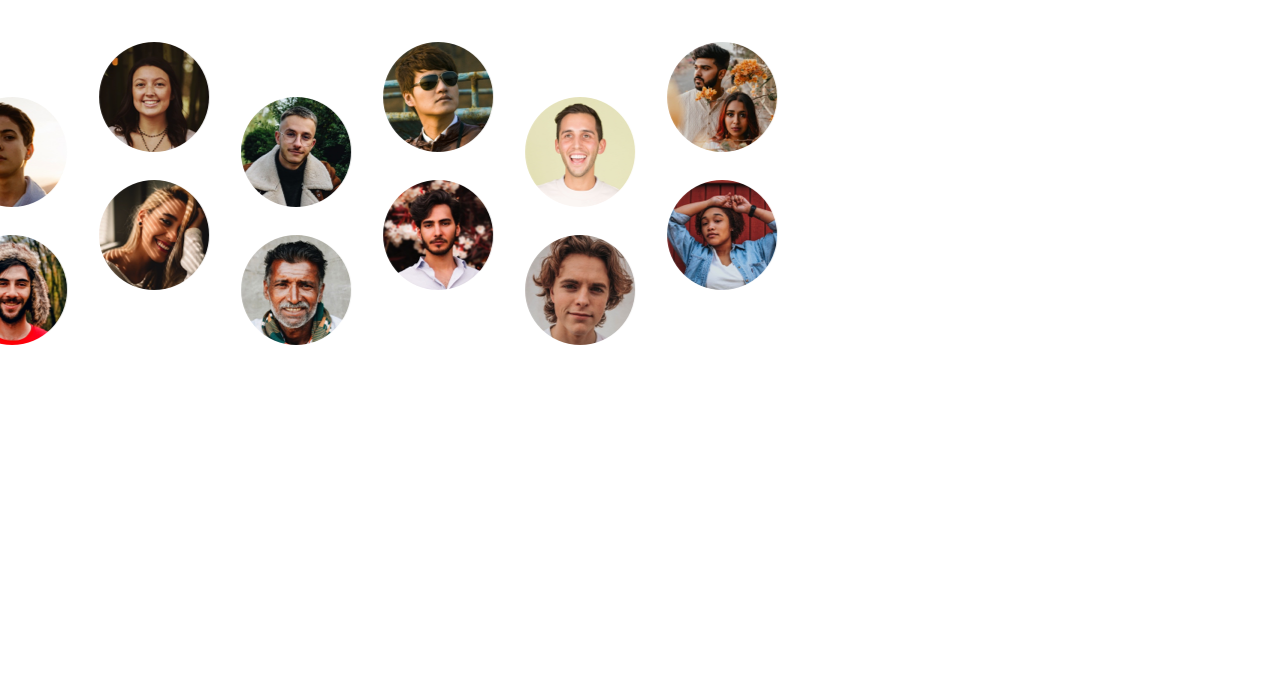
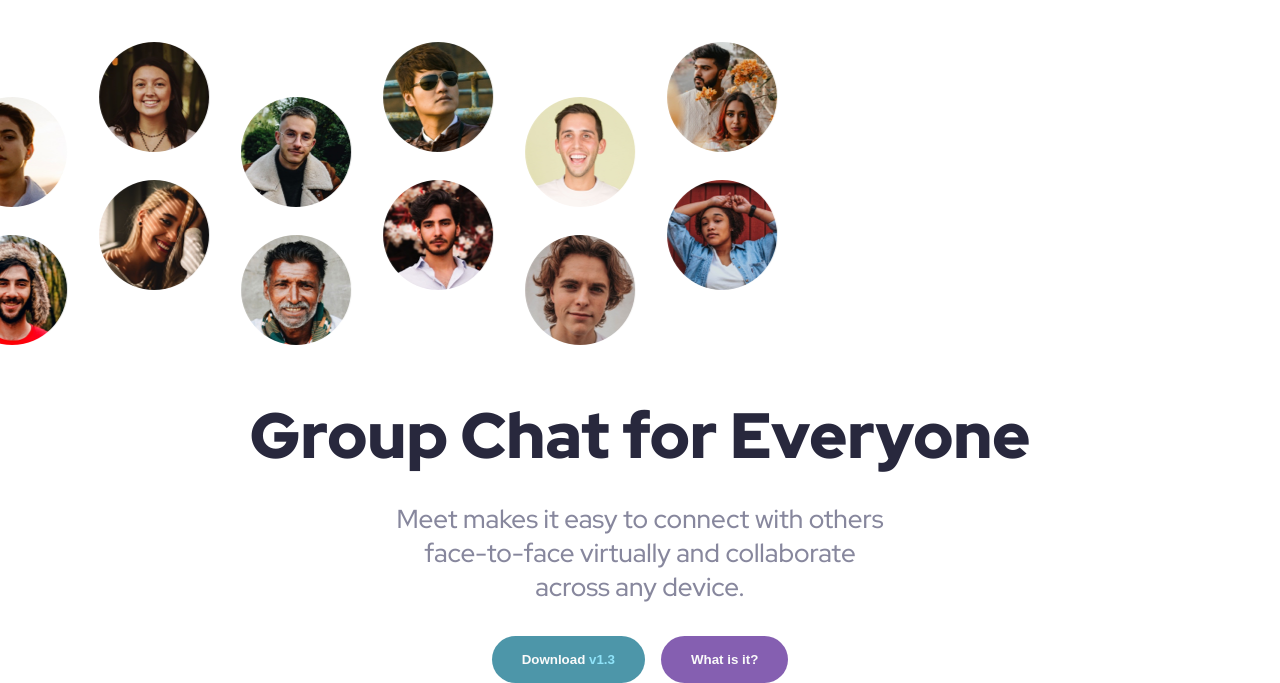
Before and after one commit to delroscol98/Meet-Landing-Page, a website: page index.html in a window 1280 px wide. Shown: the part 130-813 px from the top of the page. Drawn offline with Linux system fonts and the light colour scheme.

Commit message:
header text and buttons added

```diff
--- a/index.html
+++ b/index.html
@@ -30,6 +30,22 @@
             alt="hero image right"
           />
         </section>
+        <section class="header__hero--text">
+          <h1 class="heading-1 header__hero--heading">
+            Group Chat for Everyone
+          </h1>
+          <p class="paragraph header__hero--sub">
+            Meet makes it easy to connect with others face-to-face virtually and
+            collaborate across any device.
+          </p>
+        </section>
+        <section class="header__hero--button-container">
+          <button class="button button__1">
+            Download
+            <span role="text" class="button__1--version">v1.3</span>
+          </button>
+          <button class="button button__2">What is it?</button>
+        </section>
       </section>
     </header>
   </body>
--- a/sass/abstracts/variables.scss
+++ b/sass/abstracts/variables.scss
@@ -8,6 +8,6 @@ $blue: #8fe3f9;
 $pink: #d9b8ff;
 $white: #fafafa;
 
-$bp-tablet: 48em;
+$bp-tablet: 45.3125em;
 $bp-laptop: 64em;
 $bp-desktop: 90em;
--- a/sass/base/typography.scss
+++ b/sass/base/typography.scss
@@ -24,7 +24,7 @@ html {
 }
 
 .heading-1 {
-  font-size: 6.4rem;
+  font-size: clamp(4rem, 10.667vw, 6.4rem);
 }
 
 .heading-2 {
@@ -38,6 +38,15 @@ html {
 }
 
 .paragraph {
-  font-size: clamp(1.8rem, 4.8vw, 2.6rem);
+  font-size: 1.6rem;
   font-weight: 500;
+  color: $grey;
+
+  @media screen and (min-width: $bp-tablet) {
+    font-size: 1.8rem;
+  }
+
+  @media screen and (min-width: $bp-laptop) {
+    font-size: clamp(1.8rem, 4.8vw, 2.6rem);
+  }
 }
--- a/sass/components/button.scss
+++ b/sass/components/button.scss
@@ -1,9 +1,13 @@
 .button {
+  border: none;
+  border-radius: 3rem;
   padding: 1.6rem 3rem;
   color: $white;
+  font-weight: 900;
 
   &__1 {
     background-color: $turquoise;
+    transition: all 0.2s;
 
     &:hover {
       background-color: $turquoise-hover;
@@ -16,12 +20,13 @@
 
   &__2 {
     background-color: $purple;
+    transition: all 0.2s;
 
     &:hover {
       background-color: $purple-hover;
     }
 
-    &__version {
+    &--version {
       color: $pink;
     }
   }
--- a/sass/layout/header.scss
+++ b/sass/layout/header.scss
@@ -33,5 +33,29 @@
     &--img {
       overflow: hidden;
     }
+
+    &--heading {
+      padding: 0 2.4rem;
+      margin: 4.8rem 0 2.4rem;
+    }
+
+    &--sub {
+      @include centerHorizontal;
+      padding: 0 2.4rem;
+      width: calc(min(100%, 54rem));
+    }
+
+    &--button-container {
+      display: flex;
+      flex-direction: column;
+      align-items: center;
+      gap: 1.6rem;
+      margin-top: 3.2rem;
+
+      @media screen and (min-width: $bp-tablet) {
+        flex-direction: row;
+        justify-content: center;
+      }
+    }
   }
 }
```
Also changed, not shown: css/style.css.
